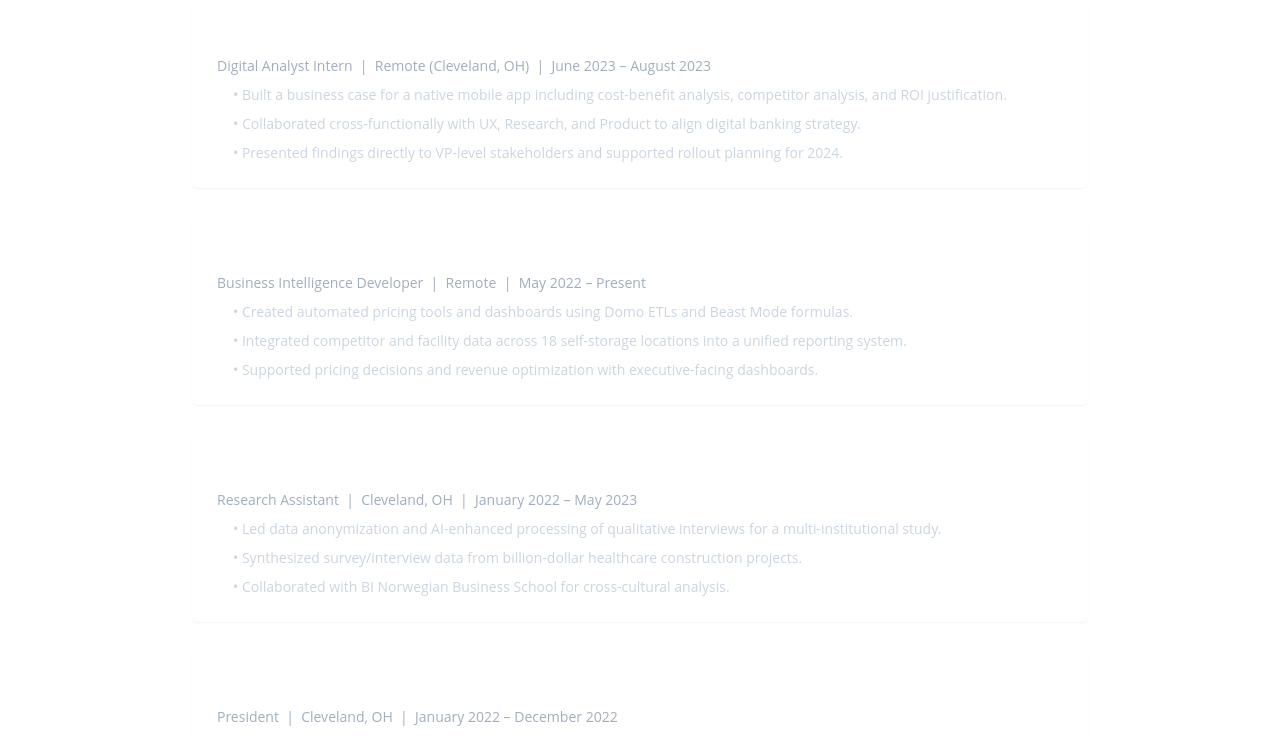
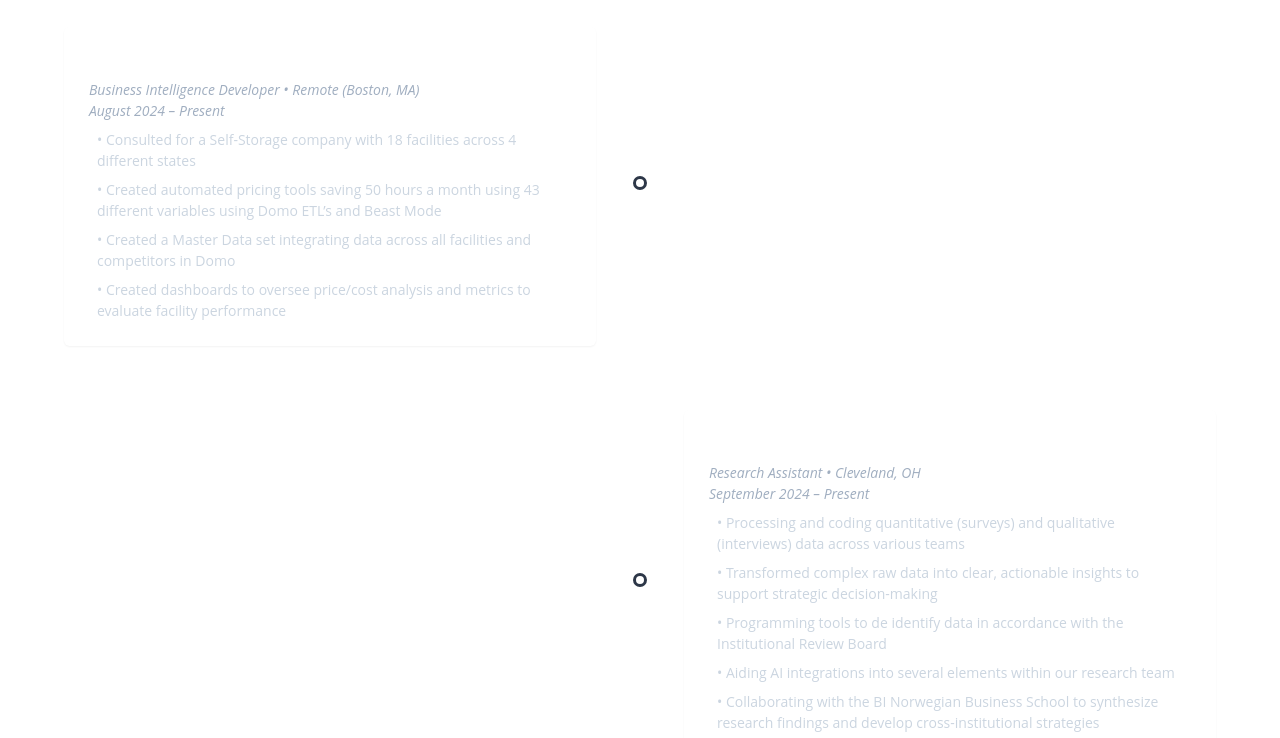
Before and after one commit to LPastore25/personal-website, a Next.js app: page / in a window 1280 px wide. Shown: the part 2046-2784 px from the top of the page. Built offline with nearby package versions, Linux system fonts and the light colour scheme.

Commit message:
Finished Work and Experience

```diff
--- a/src/app/page.tsx
+++ b/src/app/page.tsx
@@ -21,7 +21,8 @@ import { workData } from '../data/WorkData'
 import { csProjects } from '../data/ProjectData'
 import { educationData } from '../data/EducationData'
 import Header from '../components/Header'
-import sjpLogo from '../images/sjp.jpg'
+import Timeline from '../components/WorkTimeline'
+
 
 const MotionBox = motion(Box)
 
@@ -37,7 +38,7 @@ export default function Home() {
   return (
     <BackgroundWrapper>
       <Header />
-      <Starfield />
+
       {/* HERO SECTION */}
       <VStack
         id="hero"
@@ -103,7 +104,8 @@ export default function Home() {
       </VStack>
 
       {/* PROJECTS SECTION */}
-      <Box as="section" id="projects" py={[16, 24]} maxW="6xl" mx="auto">
+      <Box w ='full' bg= 'rgba(255, 255, 255, 0.03)'>
+        <Box as="section" id="projects" py={[16, 24]} maxW="6xl" mx="auto" >
           <Heading
             fontSize="5xl"
             fontWeight="bold"
@@ -155,56 +157,30 @@ export default function Home() {
             ))}
           </SimpleGrid>
         </Box>
+      </Box>
 
 
 
 
 
       {/* WORK SECTION */}
-      <Box as="section" id="work" py={16} maxW="4xl" mx="auto">
+      <Box as="section" id="experience" py={16} maxW="6xl" mx="auto">
         <Heading
           fontSize="5xl"
           fontWeight="bold"
           color="white"
           opacity={0.8}
-          mb={10}
+          mb={16}
           textAlign="center"
         >
-          Work Experience
+          Work & Experience
         </Heading>
 
-        {workData.map((job, index) => (
-          <Box
-            key={index}
-            p={6}
-            mb={8}
-            borderWidth="1px"
-            borderColor="whiteAlpha.200"
-            borderRadius="md"
-            bg={useColorModeValue('whiteAlpha.50', 'gray.800')}
-            shadow="sm"
-          >
-            <Box mb={2}>
-              <Text fontWeight="bold" fontSize="lg" color="white">
-                {job.company}
-              </Text>
-              <Text fontSize="sm" color="gray.400">
-                {job.title} &nbsp;|&nbsp; {job.location} &nbsp;|&nbsp; {job.dates}
-              </Text>
-            </Box>
-
-            <VStack spacing={2} align="start" pl={4}>
-              {job.points.map((point, i) => (
-                <Text key={i} fontSize="sm" color="gray.300">
-                  • {point}
-                </Text>
-              ))}
-            </VStack>
-          </Box>
-        ))}
+        <Timeline />
       </Box>
 
       {/* EDUCATION SECTION */}
+      <Box w ='full' bg= 'rgba(255, 255, 255, 0.03)'>
         <Box as="section" id="education" py={[16, 24]} maxW="6xl" mx="auto">
           <Heading
             fontSize="5xl"
@@ -313,6 +289,8 @@ export default function Home() {
             </Box>
           </SimpleGrid>
         </Box>
+      </Box>
+
 
       {/* CONTACT SECTION */}
       {sections.map((section, index) => (
@@ -322,7 +300,6 @@ export default function Home() {
           id={section.id}
           w="full"
           h="100vh"
-          bg={section.bg}
           display="flex"
           alignItems="center"
           justifyContent="center"
@@ -334,7 +311,7 @@ export default function Home() {
           </Text>
         </Box>
       ))}
-
+    <Starfield />
     </BackgroundWrapper>
   )
 }
--- /dev/null
+++ b/src/components/WorkTimeline.tsx
@@ -0,0 +1,96 @@
+'use client'
+
+import {
+  Box,
+  VStack,
+  Center,
+  Grid,
+  Text,
+  useColorModeValue,
+} from '@chakra-ui/react'
+import { motion } from 'framer-motion'
+import { workData } from '../data/WorkData' // adjust path if needed
+
+const MotionBox = motion(Box)
+
+type WorkItemType = typeof workData[number]
+
+const TimelineCard = ({ item, index }: { item: WorkItemType; index: number }) => (
+  <MotionBox
+    p={6}
+    bg="whiteAlpha.50"
+    border="1px solid"
+    borderColor="whiteAlpha.200"
+    borderRadius="md"
+    shadow="sm"
+    initial={{ opacity: 0, y: 30 }}
+    whileInView={{ opacity: 1, y: 0 }}
+    viewport={{ once: true, amount: 0.5 }}
+    transition={{ duration: 0.6, delay: index * 0.1 }}
+  >
+    <Text fontWeight="bold" fontSize="lg" color="white">
+      {item.company}
+    </Text>
+    <Text fontSize="sm" color="gray.400" mb={0} fontStyle={'italic'}>
+      {item.title} • {item.location}
+    </Text>
+    <Text fontSize="sm" color="gray.400" mb={2} fontStyle={'italic'}>
+      {item.dates}
+    </Text>
+    <VStack spacing={2} align="start" pl={2}>
+      {item.points.map((point, i) => (
+        <Text key={i} fontSize="sm" color="gray.300">
+          • {point}
+        </Text>
+      ))}
+    </VStack>
+  </MotionBox>
+)
+
+
+const TimelineItem = ({
+  item,
+  isLeft,
+  index,
+}: {
+  item: WorkItemType
+  isLeft: boolean
+  index: number
+}) => (
+  <Grid templateColumns="1fr 40px 1fr" gap={6} alignItems="center" position="relative">
+    {isLeft ? <TimelineCard item={item} index={index} /> : <Box />}
+    <Center flexDir="column" gap={2}>
+      <Box
+        bg="white"
+        borderRadius="full"
+        boxSize="14px"
+        border="3px solid"
+        borderColor="gray.700"
+        zIndex={1}
+      />
+      <Box flex="1" w="2px" bg="whiteAlpha.300" />
+    </Center>
+    {!isLeft ? <TimelineCard item={item} index={index} /> : <Box />}
+  </Grid>
+)
+
+export default function Timeline(props: any) {
+  return (
+    <Box position="relative" width="100%">
+        <VStack spacing={16} align="stretch" {...props}>
+            <Box
+            position="absolute"
+            top="0"
+            bottom="0"
+            left="50%"
+            width="2px"
+            transform="translateX(-50%)"
+            bg="whiteAlpha.200"
+            />
+            {workData.map((item, index) => (
+              <TimelineItem key={index} item={item} isLeft={index % 2 === 0} index={index} />
+            ))}
+        </VStack>
+    </Box>
+  )
+}
--- a/src/data/WorkData.ts
+++ b/src/data/WorkData.ts
@@ -1,39 +1,42 @@
 export const workData = [
+  {
+    company: 'Pastore Solutions LLC',
+    title: 'Business Intelligence Developer',
+    location: 'Remote (Boston, MA)',
+    dates: 'August 2024 – Present',
+    points: [
+      'Consulted for a Self-Storage company with 18 facilities across 4 different states',
+      'Created automated pricing tools saving 50 hours a month using 43 different variables using Domo ETL’s and Beast Mode',
+      'Created a Master Data set integrating data across all facilities and competitors in Domo',
+      'Created dashboards to oversee price/cost analysis and metrics to evaluate facility performance'
+    ],
+    tags: ['Data Visualization', 'Domo', 'ETL Automation'],
+  },
+  {
+    company: 'Weatherhead School of Management',
+    title: 'Research Assistant',
+    location: 'Cleveland, OH',
+    dates: 'September 2024 – Present',
+    points: [
+      'Processing and coding quantitative (surveys) and qualitative (interviews) data across various teams',
+      'Transformed complex raw data into clear, actionable insights to support strategic decision-making',
+      'Programming tools to de identify data in accordance with the Institutional Review Board ',
+      'Aiding AI integrations into several elements within our research team',
+      'Collaborating with the BI Norwegian Business School to synthesize research findings and develop cross-institutional strategies'
+    ],
+    tags: ['Organizational Research', 'AI Integration', 'Qualitative Analysis'],
+  },
   {
     company: 'KeyBank',
     title: 'Digital Analyst Intern',
     location: 'Remote (Cleveland, OH)',
-    dates: 'June 2023 – August 2023',
+    dates: 'May 2024 – August 2024',
     points: [
-      'Built a business case for a native mobile app including cost-benefit analysis, competitor analysis, and ROI justification.',
-      'Collaborated cross-functionally with UX, Research, and Product to align digital banking strategy.',
-      'Presented findings directly to VP-level stakeholders and supported rollout planning for 2024.',
+      'Developed a business case for a native mobile app including cost benefit analysis, user benchmarking, and cross team collaborations',
+      'Worked on the consumer digital strategy to watch market trends, customer engagement, and create actionable insights',
+      'Conducted high-level competitive analysis of financial institutions focusing on app features, user experience, and market size to inform strategic positioning',
     ],
     tags: ['Mobile UX', 'Competitive Research', 'Digital Strategy'],
-  },
-  {
-    company: 'Pastore Solutions LLC',
-    title: 'Business Intelligence Developer',
-    location: 'Remote',
-    dates: 'May 2022 – Present',
-    points: [
-      'Created automated pricing tools and dashboards using Domo ETLs and Beast Mode formulas.',
-      'Integrated competitor and facility data across 18 self-storage locations into a unified reporting system.',
-      'Supported pricing decisions and revenue optimization with executive-facing dashboards.',
-    ],
-    tags: ['Data Visualization', 'Domo', 'ETL Automation'],
-  },
-  {
-    company: 'Weatherhead School of Management & Cleveland Clinic',
-    title: 'Research Assistant',
-    location: 'Cleveland, OH',
-    dates: 'January 2022 – May 2023',
-    points: [
-      'Led data anonymization and AI-enhanced processing of qualitative interviews for a multi-institutional study.',
-      'Synthesized survey/interview data from billion-dollar healthcare construction projects.',
-      'Collaborated with BI Norwegian Business School for cross-cultural analysis.',
-    ],
-    tags: ['Organizational Research', 'AI Integration', 'Qualitative Analysis'],
   },
   {
     company: 'Interfraternal Council @ CWRU',
@@ -48,9 +51,9 @@ export const workData = [
   },
   {
     company: 'Camp Leslie',
-    title: 'Camp Counselor',
+    title: 'Area Head Counselor',
     location: 'Georgetown, MA',
-    dates: 'Summers 2017 – 2020',
+    dates: 'Summers 2019 – 2023',
     points: [
       'Supervised a team of 9 and managed 96 campers over 4 years.',
       'Developed conflict resolution training and leadership programming for youth.',
@@ -60,8 +63,8 @@ export const workData = [
   {
     company: 'Marshalls LLC',
     title: 'Retail Cashier',
-    location: 'Peabody, MA',
-    dates: '2018 – 2021 (Part-Time)',
+    location: 'Stoneham, MA',
+    dates: 'May 2021 – July 2021',
     points: [
       'Handled returns, transactions, and customer questions in a fast-paced retail setting.',
       'Built strong multitasking and customer service skills through direct client interaction.',
@@ -72,7 +75,7 @@ export const workData = [
     company: 'USOfficials',
     title: 'Sports Referee',
     location: 'Greater Boston Area',
-    dates: '2017 – 2021 (Part-Time)',
+    dates: 'October 2016 – May 2020 (Part-Time)',
     points: [
       'Officiated soccer games as center and assistant referee for youth age groups.',
       'Maintained rule enforcement, player safety, and composure under pressure.',
```
Lines whose indentation alone changed are shown as unchanged.
